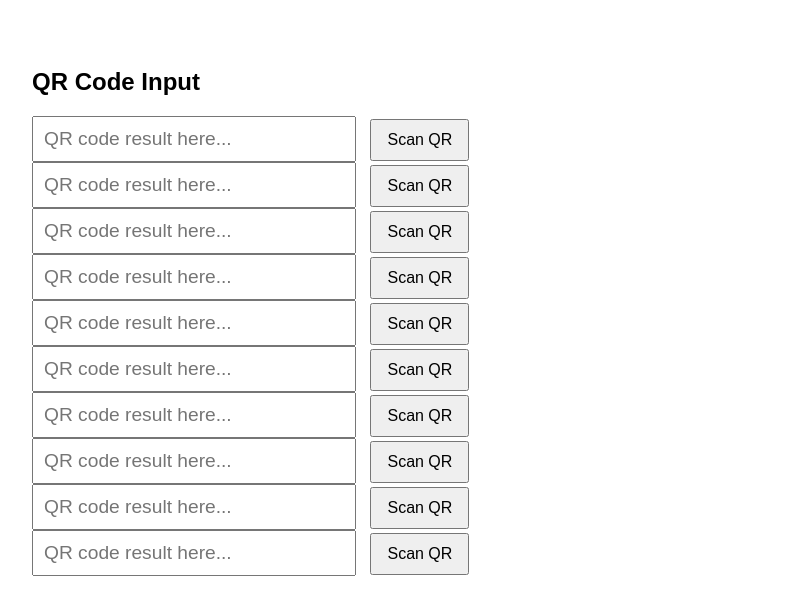
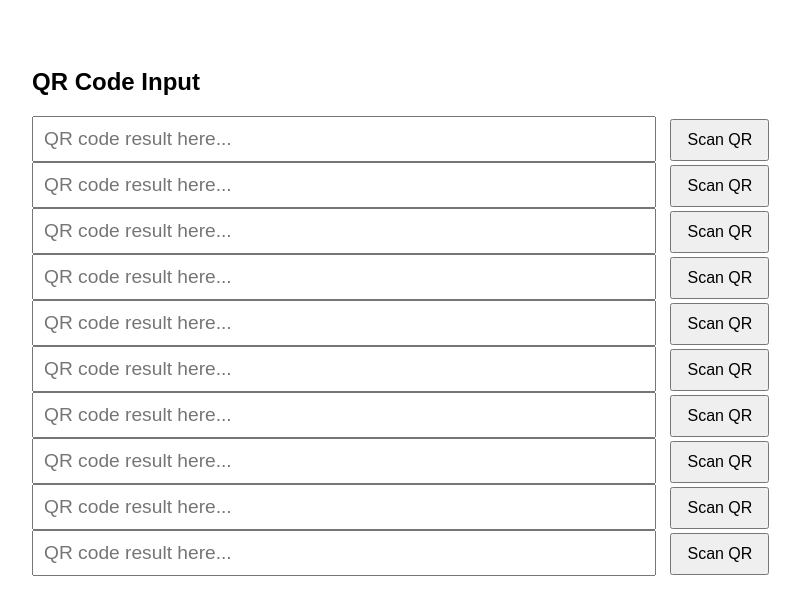
Before and after one commit to chai2686/flatbar_projects.github.io, a plain HTML site: page Code_Block_Sample/qrinputsample.html in a window 1280 px wide. Shown: the whole page, without its empty margins (16-816 px from the left). Drawn offline with Linux system fonts and the light colour scheme.

Commit message:
10x600px

```diff
--- a/Code_Block_Sample/qrinputsample.html
+++ b/Code_Block_Sample/qrinputsample.html
@@ -11,52 +11,52 @@
     }
     #qr-input01 {
       font-size: 1.2rem;
-      width: 300px;
+      width: 600px;
       padding: 10px;
     }
 	#qr-input02 {
       font-size: 1.2rem;
-      width: 300px;
+      width: 600px;
       padding: 10px;
     }
 	#qr-input03 {
       font-size: 1.2rem;
-      width: 300px;
+      width: 600px;
       padding: 10px;
     }
 	#qr-input04 {
       font-size: 1.2rem;
-      width: 300px;
+      width: 600px;
       padding: 10px;
     }
 	#qr-input05 {
       font-size: 1.2rem;
-      width: 300px;
+      width: 600px;
       padding: 10px;
     }
 	#qr-input06 {
       font-size: 1.2rem;
-      width: 300px;
+      width: 600px;
       padding: 10px;
     }
 	#qr-input07 {
       font-size: 1.2rem;
-      width: 300px;
+      width: 600px;
       padding: 10px;
     }
 	#qr-input08 {
       font-size: 1.2rem;
-      width: 300px;
+      width: 600px;
       padding: 10px;
     }
 	#qr-input09 {
       font-size: 1.2rem;
-      width: 300px;
+      width: 600px;
       padding: 10px;
     }
 	#qr-input10 {
       font-size: 1.2rem;
-      width: 300px;
+      width: 600px;
       padding: 10px;
     }
 
```
